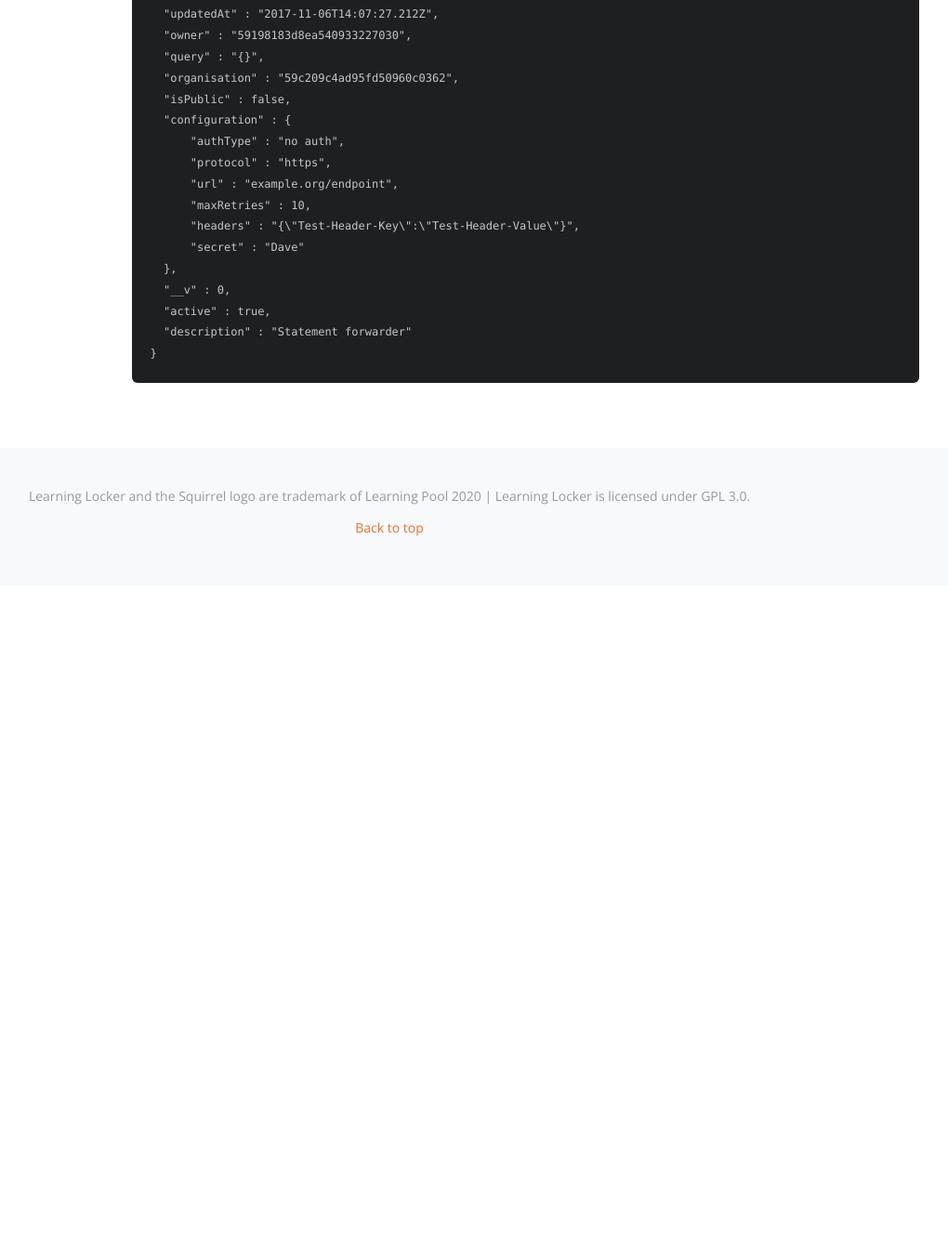
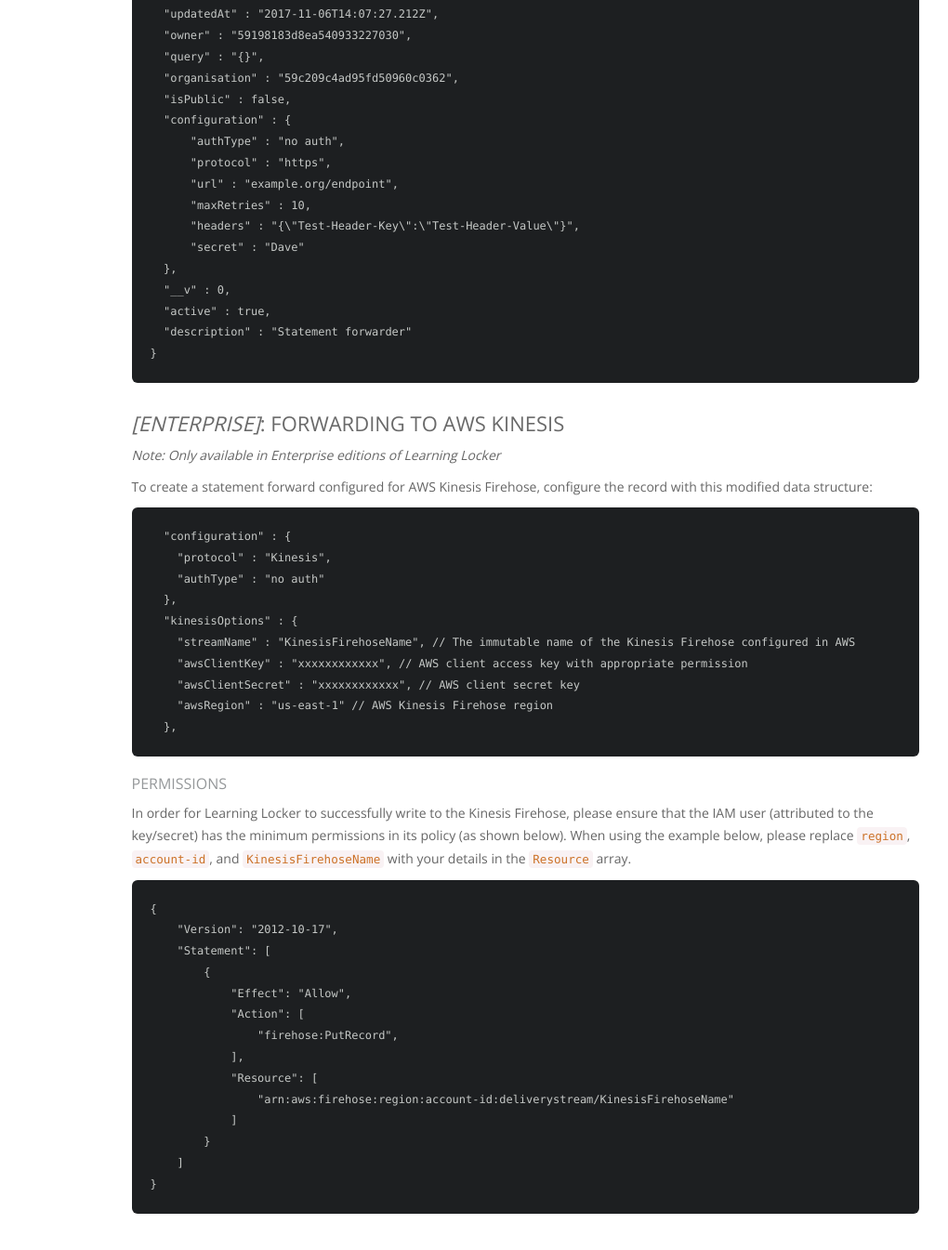
Before and after one commit to LearningLocker/docs, a Jekyll site: the page built from src/http-statement-forwarding.md, in a window 1280 px wide and 1400 px high, scrolled down 1392 px. Shown: the top 1345 px of the window at 93% size, without its empty margins (221-1241 px from the left). Built offline with Jekyll 4.4.1, drawn with Linux system fonts in a browser that asks for light colours; nearby versions of some CDN libraries; before the commit the page ends 2022 px from its top, so only the background shows below that.

Commit message:
Added Kinesis docs (#84)
* Added Kinesis docs

* Update http-statement-forwarding.md

* Apply suggestions from code review

Co-authored-by: Ryan Smith <3045513+ryansmith94@users.noreply.github.com>

Co-authored-by: Ryan Smith <3045513+ryansmith94@users.noreply.github.com>

````diff
--- a/src/http-statement-forwarding.md
+++ b/src/http-statement-forwarding.md
@@ -64,3 +64,41 @@
   "description" : "Statement forwarder"
 }
 ```
+
+### *[Enterprise]*: Forwarding to AWS Kinesis
+_Note: Only available in Enterprise editions of Learning Locker_
+
+To create a statement forward configured for AWS Kinesis Firehose, configure the record with this modified data structure:
+
+```js
+  "configuration" : {
+    "protocol" : "Kinesis",
+    "authType" : "no auth"
+  },
+  "kinesisOptions" : {
+    "streamName" : "KinesisFirehoseName", // The immutable name of the Kinesis Firehose configured in AWS
+    "awsClientKey" : "xxxxxxxxxxxx", // AWS client access key with appropriate permission
+    "awsClientSecret" : "xxxxxxxxxxxx", // AWS client secret key
+    "awsRegion" : "us-east-1" // AWS Kinesis Firehose region
+  },
+```
+
+#### Permissions
+In order for Learning Locker to successfully write to the Kinesis Firehose, please ensure that the IAM user (attributed to the key/secret) has the minimum permissions in its policy (as shown below). When using the example below, please replace `region`, `account-id`, and `KinesisFirehoseName` with your details in the `Resource` array.
+
+```json
+{
+    "Version": "2012-10-17",
+    "Statement": [
+        {
+            "Effect": "Allow",
+            "Action": [
+                "firehose:PutRecord",
+            ],
+            "Resource": [
+                "arn:aws:firehose:region:account-id:deliverystream/KinesisFirehoseName"
+            ]
+        }
+    ]
+}
+```
````
